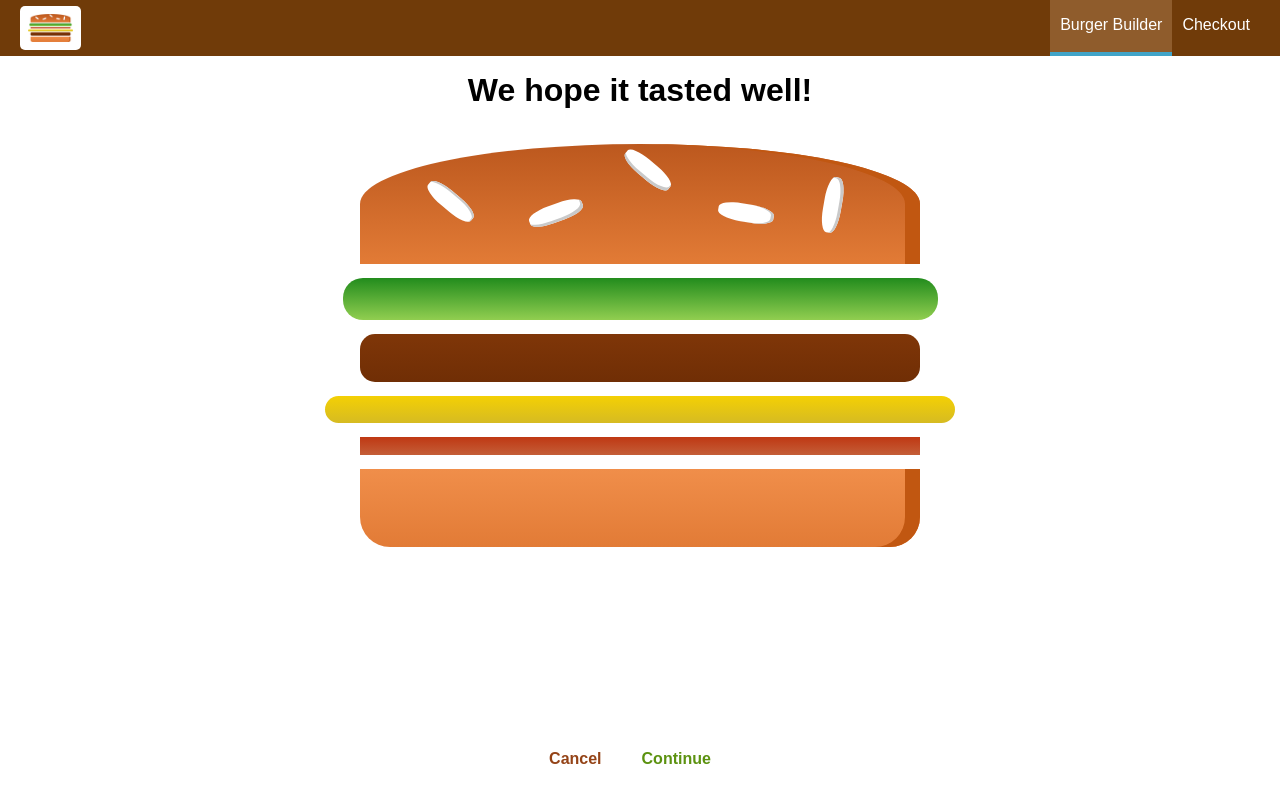
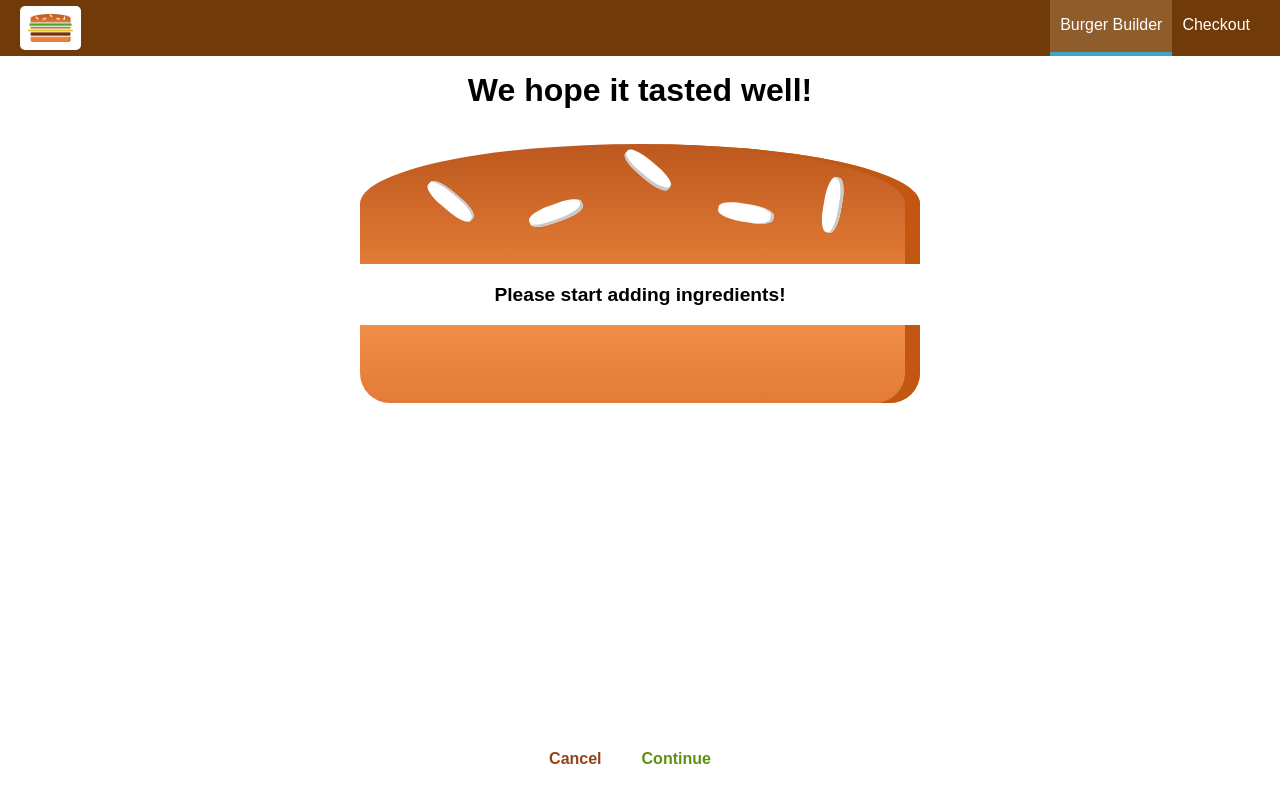
Before and after one commit to aaronsalud/ReactBurgerBuilderApp, a React app: page /checkout in a window 1280 px wide. Built offline with nearby package versions, Linux system fonts and the light colour scheme.

Commit message:
Send and receive data from query params

```diff
--- a/src/containers/BurgerBuilder/BurgerBuilder.js
+++ b/src/containers/BurgerBuilder/BurgerBuilder.js
@@ -58,7 +58,18 @@ class BurgerBuilder extends Component {
         //         this.setState({ loading: false, checkingOut: false });
         //     });
 
-        this.props.history.push('/checkout');
+        const queryParams = [];
+
+        for(let i in this.state.ingredients){
+            queryParams.push(encodeURIComponent(i) + '=' + encodeURIComponent(this.state.ingredients[i]));
+        }
+
+        const queryString = queryParams.join('&');
+
+        this.props.history.push({
+            pathname: '/checkout',
+            search: queryString
+        });
     }
 
     updateCheckoutState(ingredients) {
--- a/src/containers/Checkout/Checkout.js
+++ b/src/containers/Checkout/Checkout.js
@@ -5,11 +5,22 @@ class Checkout extends Component {
 
     state = {
         ingredients: {
-            salad: 1,
-            meat: 1,
-            cheese: 1,
-            bacon: 1
+            salad: 0,
+            meat: 0,
+            cheese: 0,
+            bacon: 0
         }
+    }
+
+    componentDidMount() {
+        const query = new URLSearchParams(this.props.location.search);
+        const ingredients = {};
+
+        for (let param of query.entries()) {
+            ingredients[param[0]] = +param[1];
+        }
+
+        this.setState({ ingredients: ingredients })
     }
 
     checkoutCancelledHandler = () => {
```
